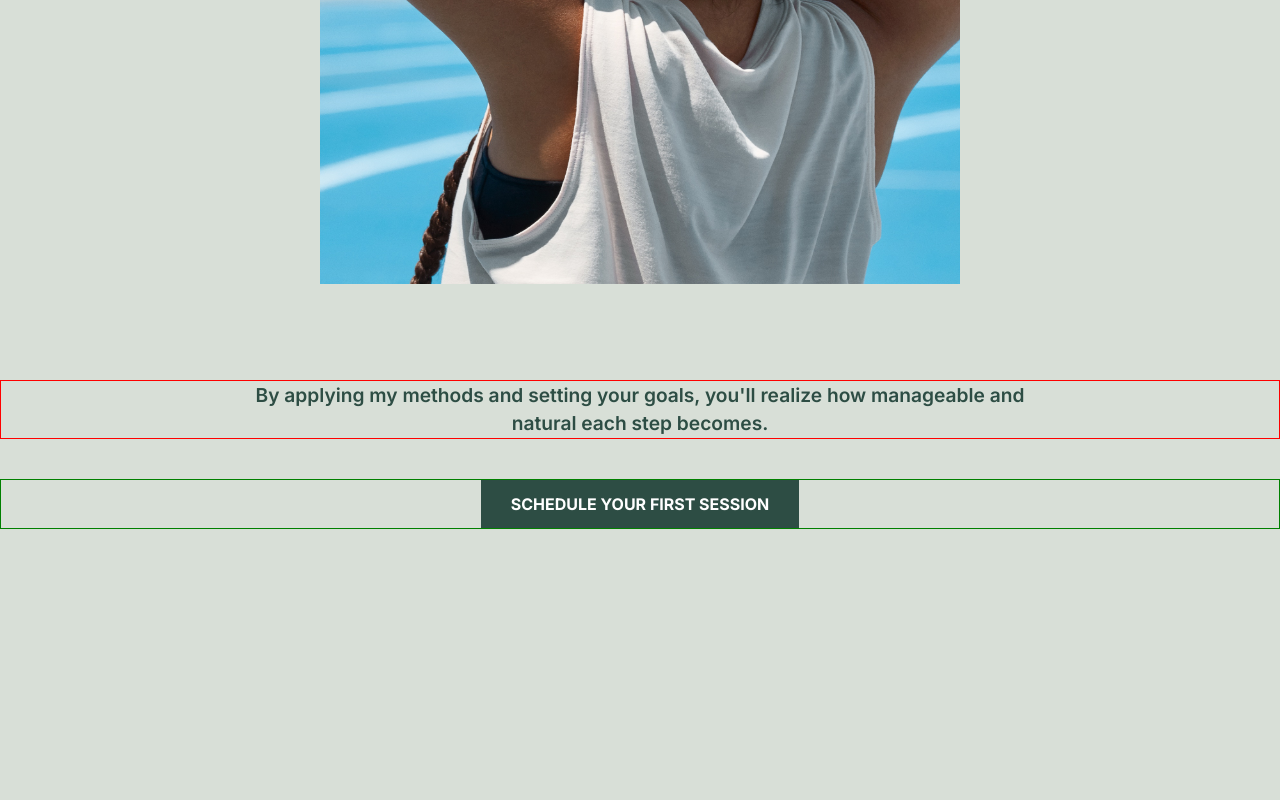
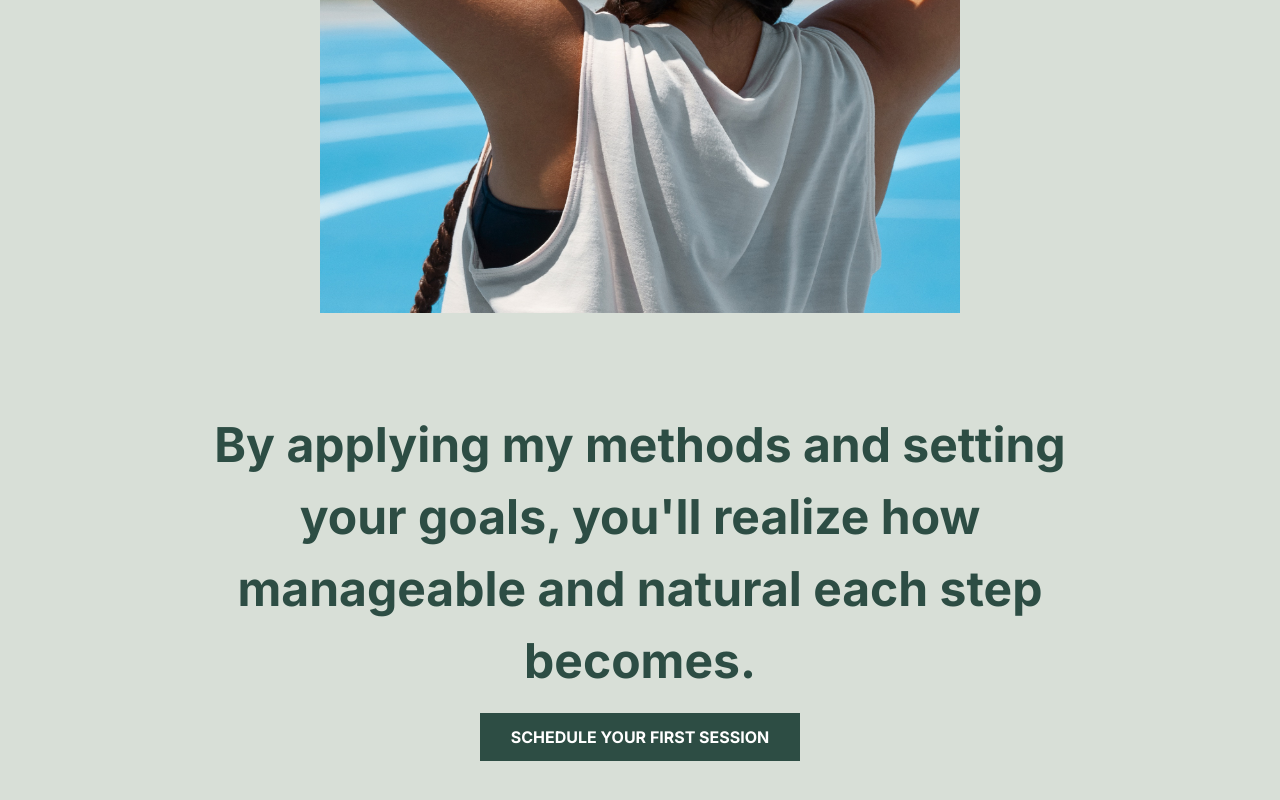
Before and after one commit to etimexo/Design-agency, a Next.js app: page /signup in a window 1280 px wide. Shown: the part 620-1420 px from the top of the page. Before the commit the page ends 1149 px from the top, so only its background shows below. Built offline with nearby package versions, Linux system fonts and the light colour scheme.

Commit message:
Style signup.jsx component

```diff
--- a/src/app/signup.css
+++ b/src/app/signup.css
@@ -1,31 +1,58 @@
 .sign-up {
     /* background-color: black; */
+    padding-bottom: 5vh;
 
 }
 .sign-up h1 {
-    font-size: 2.4rem;
+    font-size: 1.8rem;
     font-weight: bold;
     color: var(--h-color);
+    margin: 4vh auto;
 }
 .sign-up h1 {
-    font-size: 1.2rem;
-    margin: 4vh auto;
+    /* font-size: 1.5rem; */
+
 }
 .s1 {
     width: 75%;
     margin: 0 auto;
 }
+.sign-up p {
+    font-size: 1.4rem;
+    color: var(--h-color);
+    margin-top: 2vh;
+    padding: 0 20px;
+}
+.sign-up .sign-btn2 {
+    padding: 12px 30px;
+    background-color: var(--btn-color);
+    border: none;
+    color: var(--t-color);
+    font-weight: bold;
+    margin-top: 2vh;
+}
+.sign-btn2:hover, .sign-btn2:focus {
+    opacity: .92;
+}
 @media only screen and (min-width: 700px) {
     .sign-up h1 {
         margin-top: 4vh;
-        font-weight: 600;
-        border: 1px solid red;
+        font-weight: bold;
         padding: 0 18%;
         margin-bottom: 5vh;
+        font-size: 2.5rem;
     }
     .s1 {
         width: 50%;
         height: 600px;
         margin: 12vh auto;
     }
+    .sign-up p {
+        font-size: 3rem;
+        font-weight: bold;
+        padding: 0 15%;
+    }
+    .sign-up .sign-btn2 {
+        width: 25vw;
+    }
 }
--- a/src/app/signup/page.jsx
+++ b/src/app/signup/page.jsx
@@ -10,12 +10,12 @@
       <Header />
       <h1>GET BACK ON TRACK</h1>
       <Image src={S1} alt="a female trainee" className="s1" />
-      <h1>
+      <p>
         By applying my methods and setting your goals, you&apos;ll realize how
         manageable and natural each step becomes.
-      </h1>
-      <a className="desktop" href="#">
-        <button className="sign-btn">SCHEDULE YOUR FIRST SESSION</button>
+      </p>
+      <a href="#">
+        <button className="sign-btn2">SCHEDULE YOUR FIRST SESSION</button>
       </a>
     </section>
   );
```
